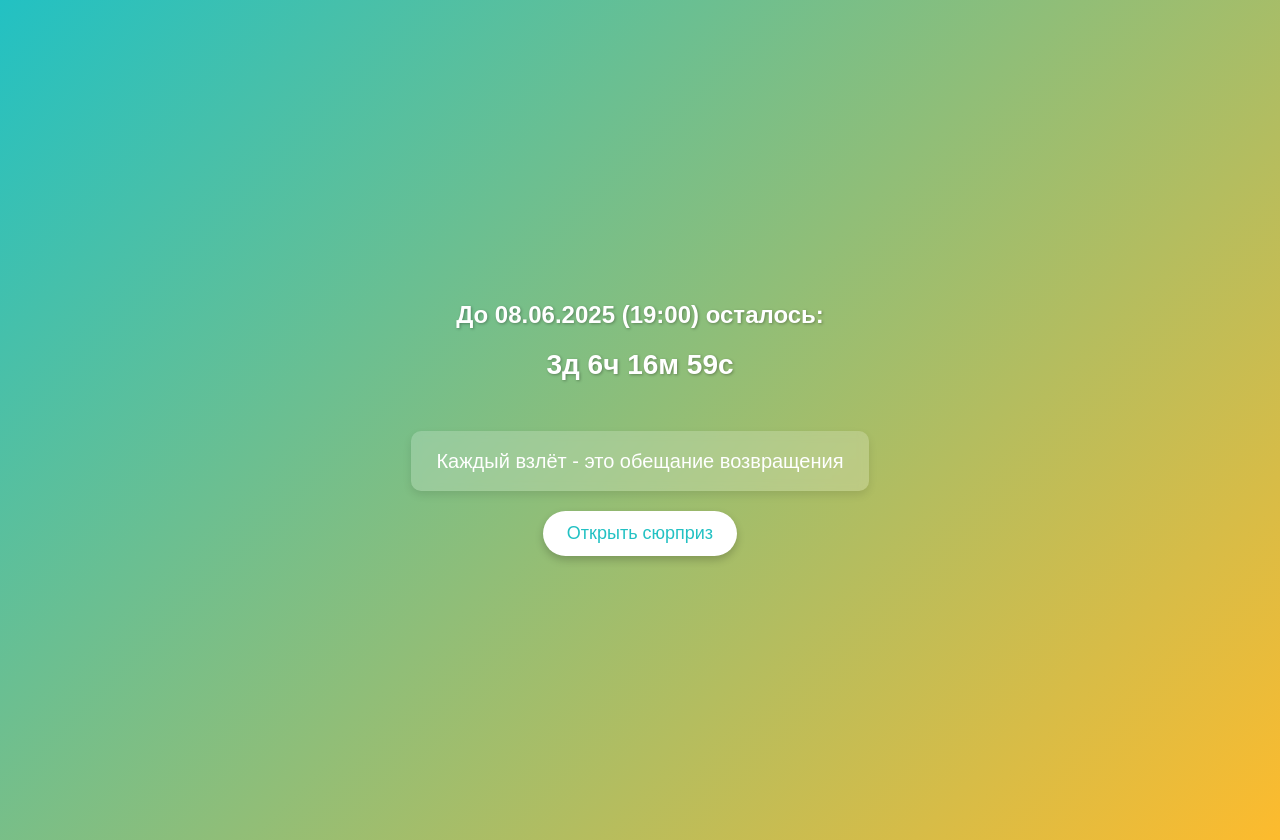
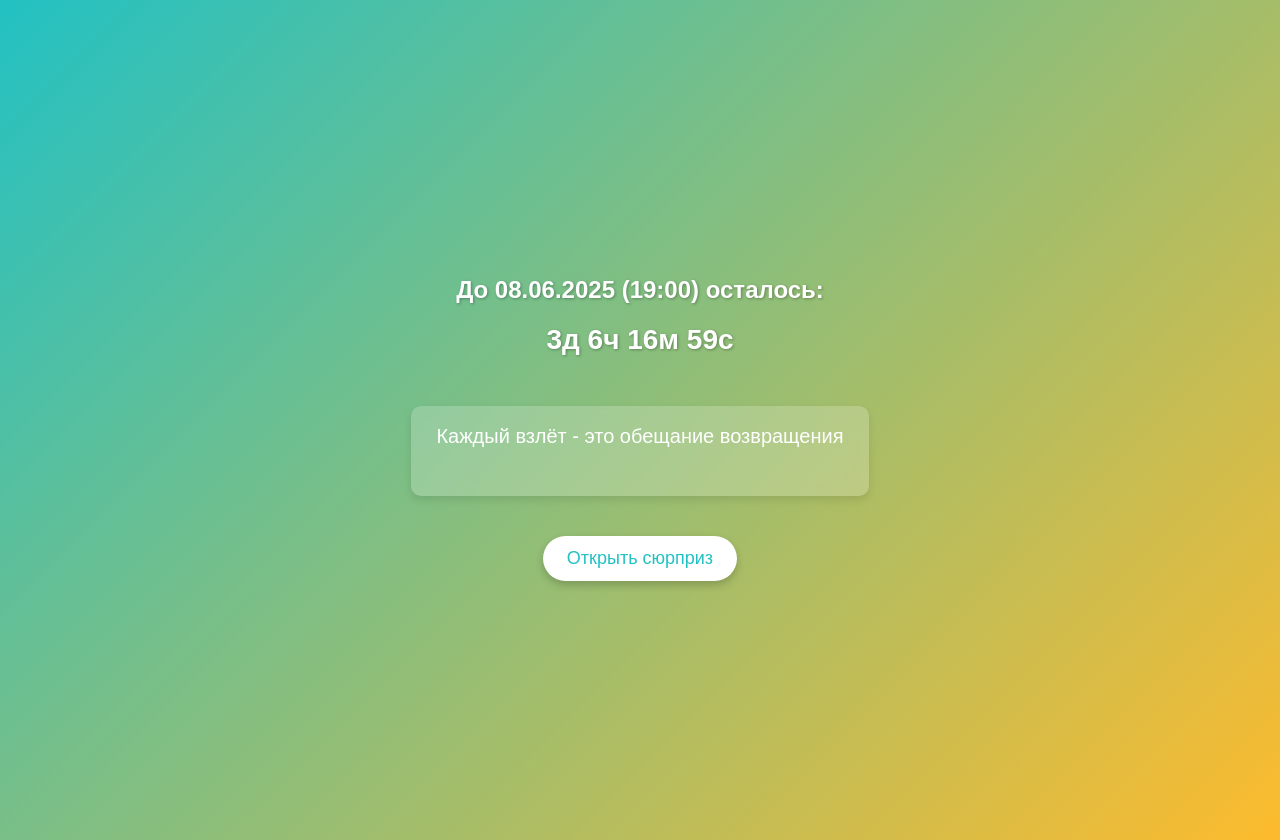
Before and after one commit to pwnsage/For-Djami, a plain HTML site: page index.html in a window 1280 px wide. Drawn offline with Linux system fonts and the light colour scheme.

Commit message:
Update style.css

```diff
--- a/style.css
+++ b/style.css
@@ -36,11 +36,15 @@ h1 {
   box-shadow: 0 4px 8px rgba(0, 0, 0, 0.1);
   line-height: 1.5;
   opacity: 0;
-  transition: opacity 0.5s ease;
+  height: 0;
+  overflow: hidden;
+  transition: all 0.5s ease;
 }
 
 #surprise.show {
   opacity: 1;
+  height: auto;
+  min-height: 60px;
 }
 
 #surpriseBtn {
@@ -52,14 +56,14 @@ h1 {
   border-radius: 30px;
   cursor: pointer;
   box-shadow: 0 4px 8px rgba(0, 0, 0, 0.2);
-  transition: transform 0.2s, background 0.2s;
-  opacity: 1;
-  transition: opacity 0.5s ease;
+  transition: all 0.3s ease;
+  margin-top: 20px;
 }
 
 #surpriseBtn.hidden {
   opacity: 0;
   pointer-events: none;
+  transform: translateY(20px);
 }
 
 #surpriseBtn:hover {
```
